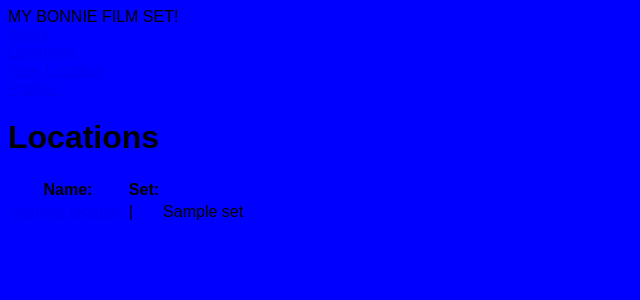
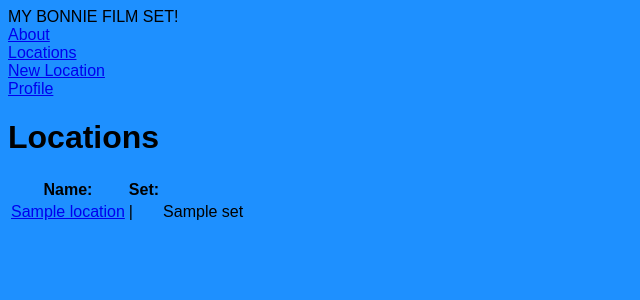
Before and after one commit to gramscott/Db-created., a Flask app: page /locations in a window 1280 px wide. Shown: the top 300 px of the page, without its empty margins (0-640 px from the left). Run offline with Flask 2, Linux system fonts and the light colour scheme; a database or web service that is not in the repository returns one stand-in record (values such as "Sample title"); some libraries are stand-ins or nearby versions.

Commit message:
background colour for now is dodger blue but text is fantasy

```diff
--- a/static/style.css
+++ b/static/style.css
@@ -1,5 +1,5 @@
 
 body {
     font-family:fantasy;
-    background-color: blue;
+    background-color: dodgerblue;
 }
--- a/templates/base.html
+++ b/templates/base.html
@@ -19,7 +19,7 @@
                 <a href="/locations/new">New Location</a>
             </div>
             <div>
-                <a href="/users">Profile?</a>
+                <a href="/users">Profile</a>
             </div>
         </nav>
         <div class="container">
```
